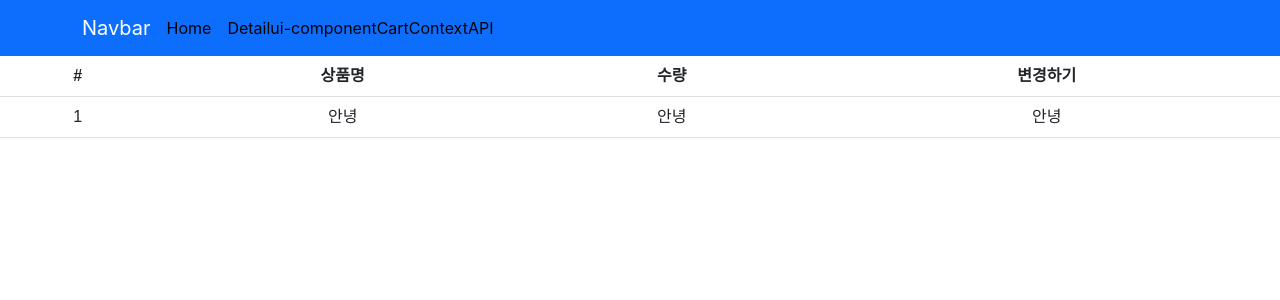
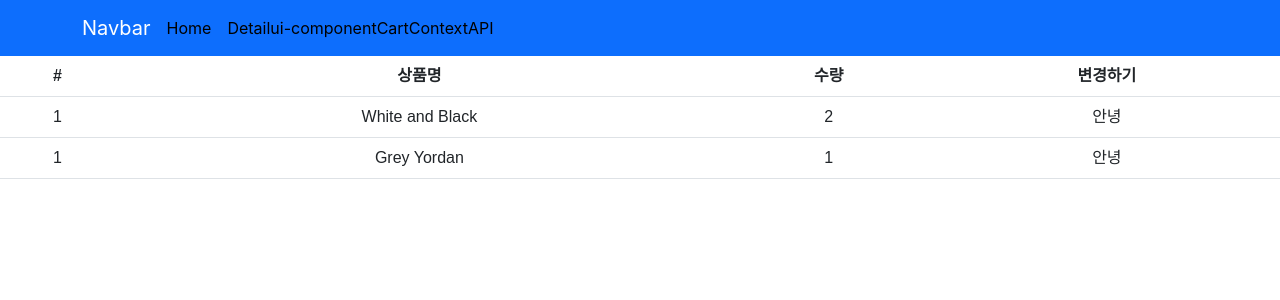
Before and after one commit to wangkodok/React-Study, a React (Create React App) app in the folder shop/: page /cart in a window 1280 px wide. Shown: the top 300 px of the page. Built offline with nearby package versions, Linux system fonts and the light colour scheme.

Commit message:
리액트 리덕스 사용하는 코드

```diff
--- a/shop/src/routes/Cart.js
+++ b/shop/src/routes/Cart.js
@@ -1,6 +1,12 @@
 import { Table } from "react-bootstrap";
+import { useSelector } from "react-redux";
 
 function Cart() {
+  let state = useSelector((state) => {
+    return state;
+  });
+  console.log(state);
+
   return (
     <Table>
       <thead>
@@ -14,8 +20,14 @@ function Cart() {
       <tbody>
         <tr>
           <td>1</td>
+          <td>{state.cart[0].name}</td>
+          <td>{state.cart[0].count}</td>
           <td>안녕</td>
-          <td>안녕</td>
+        </tr>
+        <tr>
+          <td>1</td>
+          <td>{state.cart[1].name}</td>
+          <td>{state.cart[1].count}</td>
           <td>안녕</td>
         </tr>
       </tbody>
--- a/shop/src/store.js
+++ b/shop/src/store.js
@@ -1,5 +1,27 @@
-import { configureStore } from "@reduxjs/toolkit";
+import { configureStore, createSlice } from "@reduxjs/toolkit";
+
+let user = createSlice({
+  name: "user",
+  initialState: "홍길동",
+});
+
+let box = createSlice({
+  name: "box",
+  initialState: [10, 11, 12],
+});
+
+let cart = createSlice({
+  name: "cart",
+  initialState: [
+    { id: 0, name: "White and Black", count: 2 },
+    { id: 2, name: "Grey Yordan", count: 1 },
+  ],
+});
 
 export default configureStore({
-  reducer: {},
+  reducer: {
+    user: user.reducer,
+    box: box.reducer,
+    cart: cart.reducer,
+  },
 });
```
